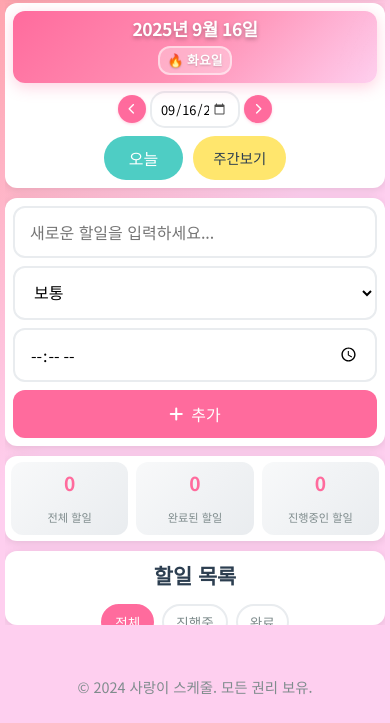
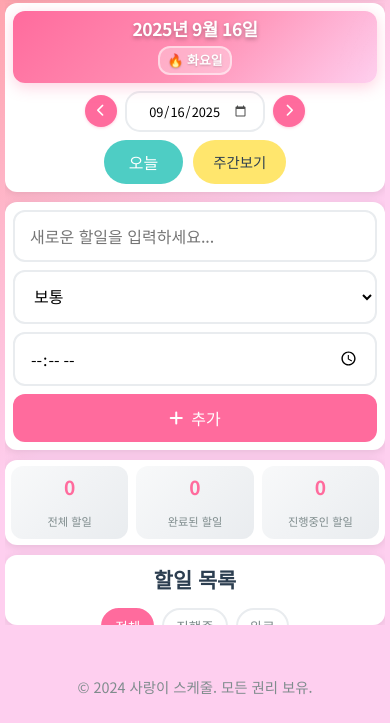
Before and after one commit to parkbuyngchun/sapp, a website: page index.html in a window 390 px wide. Shown: the part 121-844 px from the top of the page. Drawn offline with Linux system fonts and the light colour scheme.

Commit message:
사랑이일정관리:날짜입력재조정정

```diff
--- a/style.css
+++ b/style.css
@@ -169,7 +169,7 @@ body {
     display: flex;
     align-items: center;
     justify-content: center;
-    gap: 10px;
+    gap: 15px;
     margin-bottom: 15px;
 }
 
@@ -177,8 +177,8 @@ body {
     background: var(--primary-color);
     color: var(--white);
     border: none;
-    width: 40px;
-    height: 40px;
+    width: 42px;
+    height: 42px;
     border-radius: 50%;
     cursor: pointer;
     font-size: 1.1rem;
@@ -187,6 +187,7 @@ body {
     align-items: center;
     justify-content: center;
     box-shadow: 0 2px 8px rgba(255, 107, 157, 0.3);
+    flex-shrink: 0;
 }
 
 .date-btn:hover {
@@ -196,15 +197,15 @@ body {
 }
 
 .date-input {
-    padding: 12px 16px;
+    padding: 12px 20px;
     border: 2px solid var(--border-color);
     border-radius: var(--border-radius);
     font-size: 1rem;
     font-family: inherit;
     text-align: center;
     transition: var(--transition);
-    min-width: 140px;
-    max-width: 160px;
+    min-width: 180px;
+    max-width: 200px;
     flex-shrink: 0;
 }
 
@@ -223,6 +224,30 @@ body {
 
 .date-input::-webkit-calendar-picker-indicator:hover {
     opacity: 1;
+}
+
+/* 날짜 입력 필드 텍스트 오버플로우 방지 */
+.date-input {
+    white-space: nowrap;
+    overflow: hidden;
+    text-overflow: ellipsis;
+}
+
+/* 날짜 형식에 따른 최소 너비 보장 */
+.date-input[type="date"] {
+    min-width: 180px;
+}
+
+@media (max-width: 768px) {
+    .date-input[type="date"] {
+        min-width: 140px;
+    }
+}
+
+@media (max-width: 480px) {
+    .date-input[type="date"] {
+        min-width: 120px;
+    }
 }
 
 .today-btn-container {
@@ -923,23 +948,23 @@ body {
     }
 
     .date-controls {
-        gap: 6px;
+        gap: 12px;
         margin-bottom: 8px;
         padding: 0 10px;
     }
 
     .date-btn {
-        width: 32px;
-        height: 32px;
-        font-size: 0.8rem;
+        width: 36px;
+        height: 36px;
+        font-size: 0.9rem;
         box-shadow: 0 1px 4px rgba(255, 107, 157, 0.3);
     }
 
     .date-input {
-        padding: 8px 10px;
+        padding: 10px 14px;
         font-size: 0.9rem;
-        min-width: 100px;
-        max-width: 120px;
+        min-width: 140px;
+        max-width: 160px;
         border-radius: 20px;
     }
 
@@ -1150,21 +1175,21 @@ body {
     }
 
     .date-controls {
-        gap: 4px;
+        gap: 8px;
         padding: 0 5px;
     }
 
     .date-btn {
-        width: 28px;
-        height: 28px;
-        font-size: 0.7rem;
+        width: 32px;
+        height: 32px;
+        font-size: 0.8rem;
         box-shadow: 0 1px 3px rgba(255, 107, 157, 0.3);
     }
 
     .date-input {
-        min-width: 70px;
-        max-width: 90px;
-        padding: 6px 8px;
+        min-width: 120px;
+        max-width: 140px;
+        padding: 8px 12px;
         font-size: 0.8rem;
         border-radius: 15px;
     }
```
